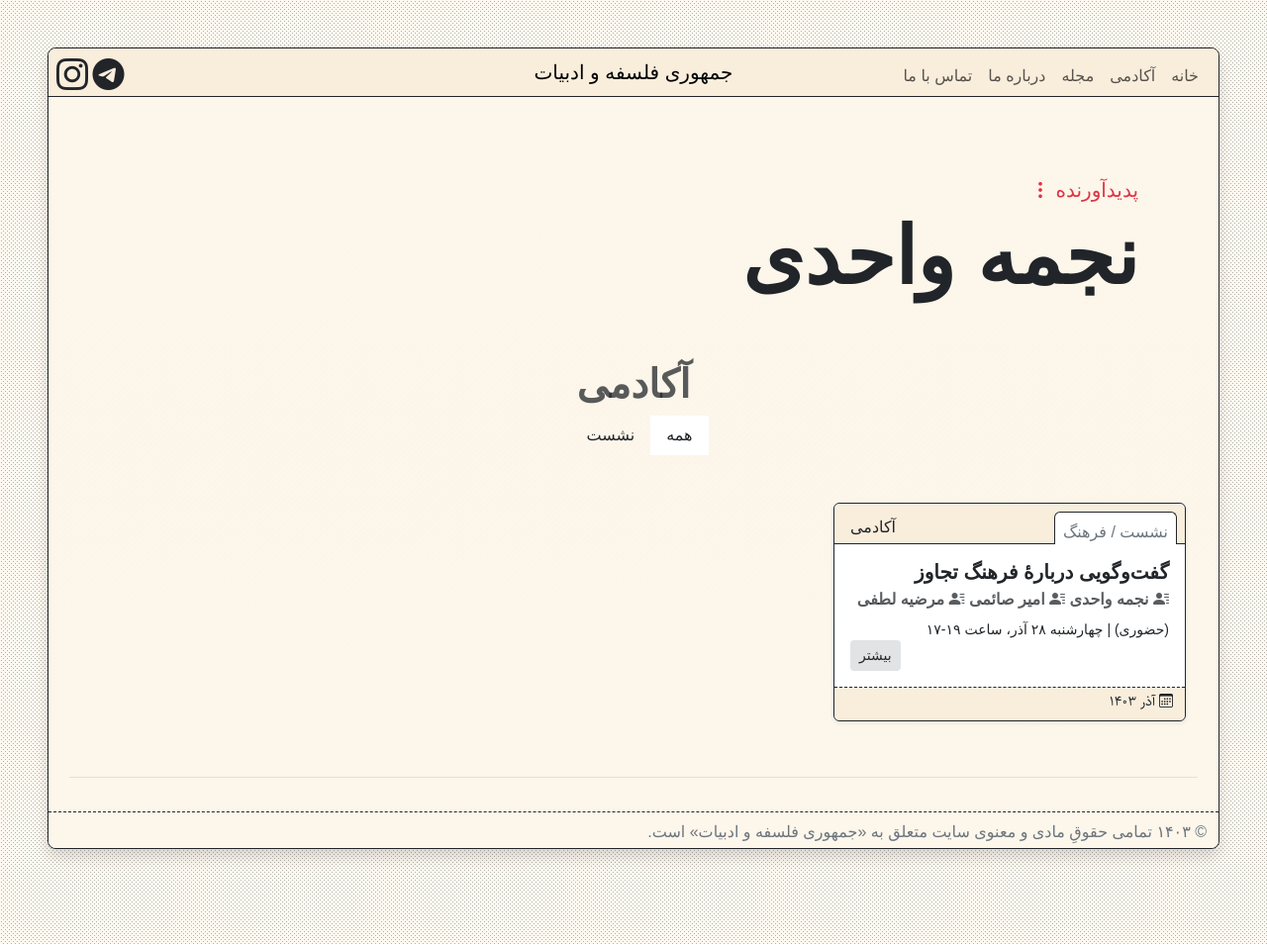
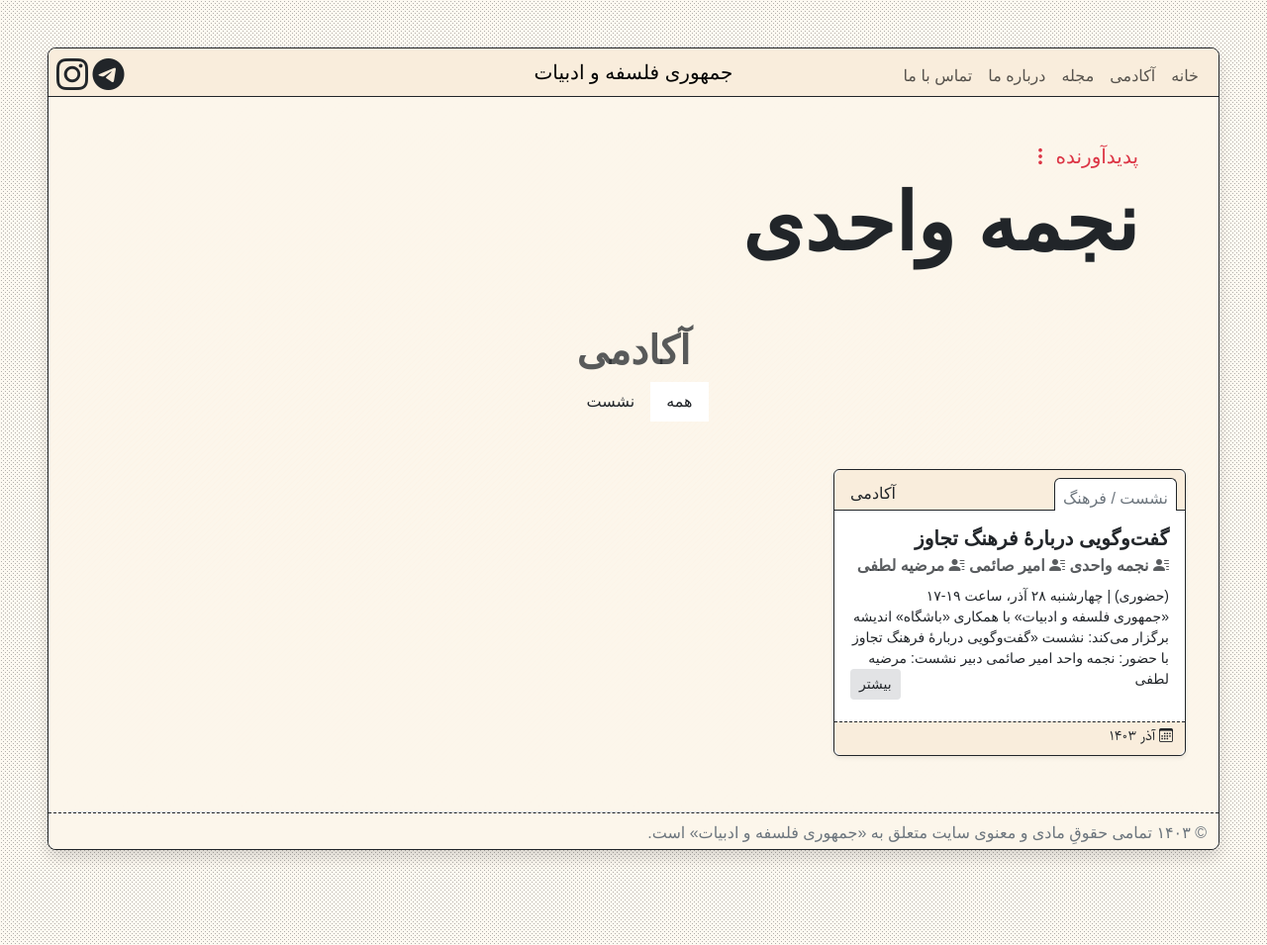
Before and after one commit to phicudemy/phicudemy.github.io, a Jekyll site: the page built from _people/najmevahedi.md, in a window 1280 px wide. Shown: the whole page at 99% size. Built offline with Jekyll 4.4.1, drawn with Linux system fonts in a browser that asks for light colours; some web fonts are replaced.

Commit message:
TinaCMS content update

```diff
--- a/_events/2024-12-15-rapeculture.md
+++ b/_events/2024-12-15-rapeculture.md
@@ -19,3 +19,16 @@ start: 2024-12-17T20:30:00.000Z
 ---
 
 ![](https://assets.tina.io/b6b0cb5c-4b1b-43f4-9bea-8d6867c09320/رویدادها/poster-2.jpg)
+
+«جمهوری فلسفه و ادبیات» با همکاری «باشگاه» اندیشه برگزار می‌کند:
+
+## نشست «گفت‌وگویی دربارهٔ فرهنگ تجاوز
+<br><br>
+با حضور:
+
+**نجمه واحد**
+<br><br>
+**امیر صائمی**
+<br><br>
+دبیر نشست: مرضیه لطفی
+<br><br><br>
```
